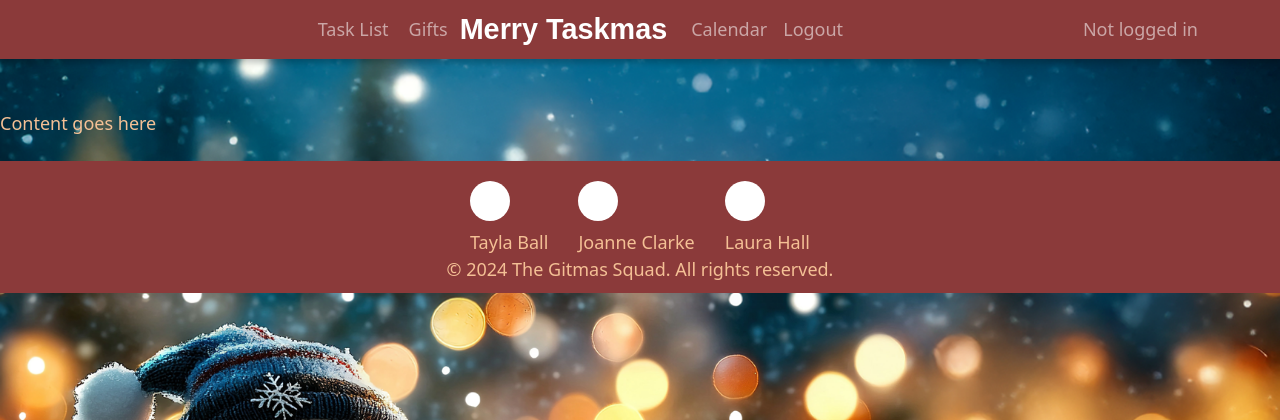
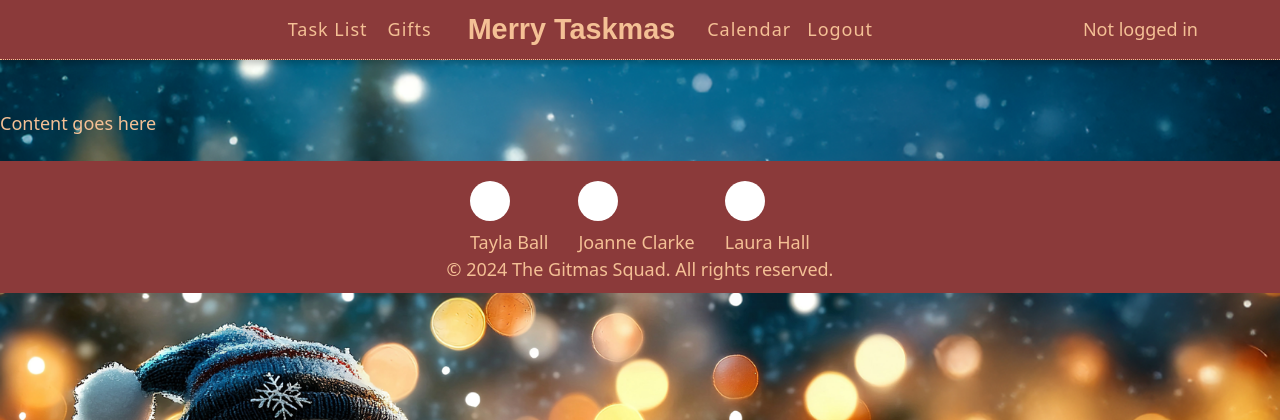
Before and after one commit to TaylaJBall/merrytaskmas, a Django app: page / in a window 1280 px wide. Shown: the top 420 px of the page. Run offline with Django 4.2, Linux system fonts and the light colour scheme; some web fonts are replaced.

Commit message:
Style: Navbar styles

```diff
--- a/static/css/style.css
+++ b/static/css/style.css
@@ -16,7 +16,7 @@
 /* Custom Styles */
 
 body {
-    background: url('static/images/snowman_bg.webp') no-repeat center center fixed;
+    background: url('../images/snowman_bg.webp') no-repeat center center fixed;
     background-size: cover;
     background-color: var(--bg-color);
     padding-top: 110px;
@@ -44,21 +44,45 @@ p {
     right: 0;
     z-index: 1000;
     width: 100%;
+    border-bottom: 1px dotted var(--text-color);
     box-shadow: 0px 4px 6px rgba(0, 0, 0, 0.2); /* Subtle shadow */
     z-index: 1000;
+
 }
 
 
 .navbar-brand {
     font-family: "Alice", sans-serif;
+    color:var(--text-color);
     font-size: 1.8rem;
     font-weight: bold;
+    margin-right:0px;
 }
 
-.nav-item {
-    font: weight 700px;
-    color: var(--text-color);
+.navbar-brand:hover {
+    color: var(--accent-color);
+    text-decoration: none;
+    transition: color 0.3s ease;
 }
+.nav-link {
+    font-weight:600px;
+    letter-spacing: 1px;
+    color:var(--text-color);
+
+}
+
+.nav-link:hover,
+.nav-link:active {
+    text-decoration: none;
+    color: var(--accent-color);
+
+}
+
+.navbar-toggler {
+    color:var(--text-color);
+
+}
+
 
 
 /*------- Footer ---------- */
--- a/templates/base.html
+++ b/templates/base.html
@@ -37,7 +37,7 @@
 <body>
 
 <!-- Navigation -->
-<nav class="navbar navbar-expand-md navbar-dark">
+<nav class="navbar navbar-expand-md">
     <div class="container">
         <!-- Title on Mobile and Tablet -->
         <a class="navbar-brand d-md-none" href="#">
@@ -62,7 +62,7 @@
                 </li>
 
                 <!-- Center Title (Desktop Only) -->
-                <li class="nav-item d-none d-md-block">
+                <li class="nav-item d-none d-md-block mx-4">
                     <a class="navbar-brand" href="#">
                         Merry Taskmas</a>
                 </li>
```
Also changed, not shown: giftlist/migrations/0001_initial.py (added).
